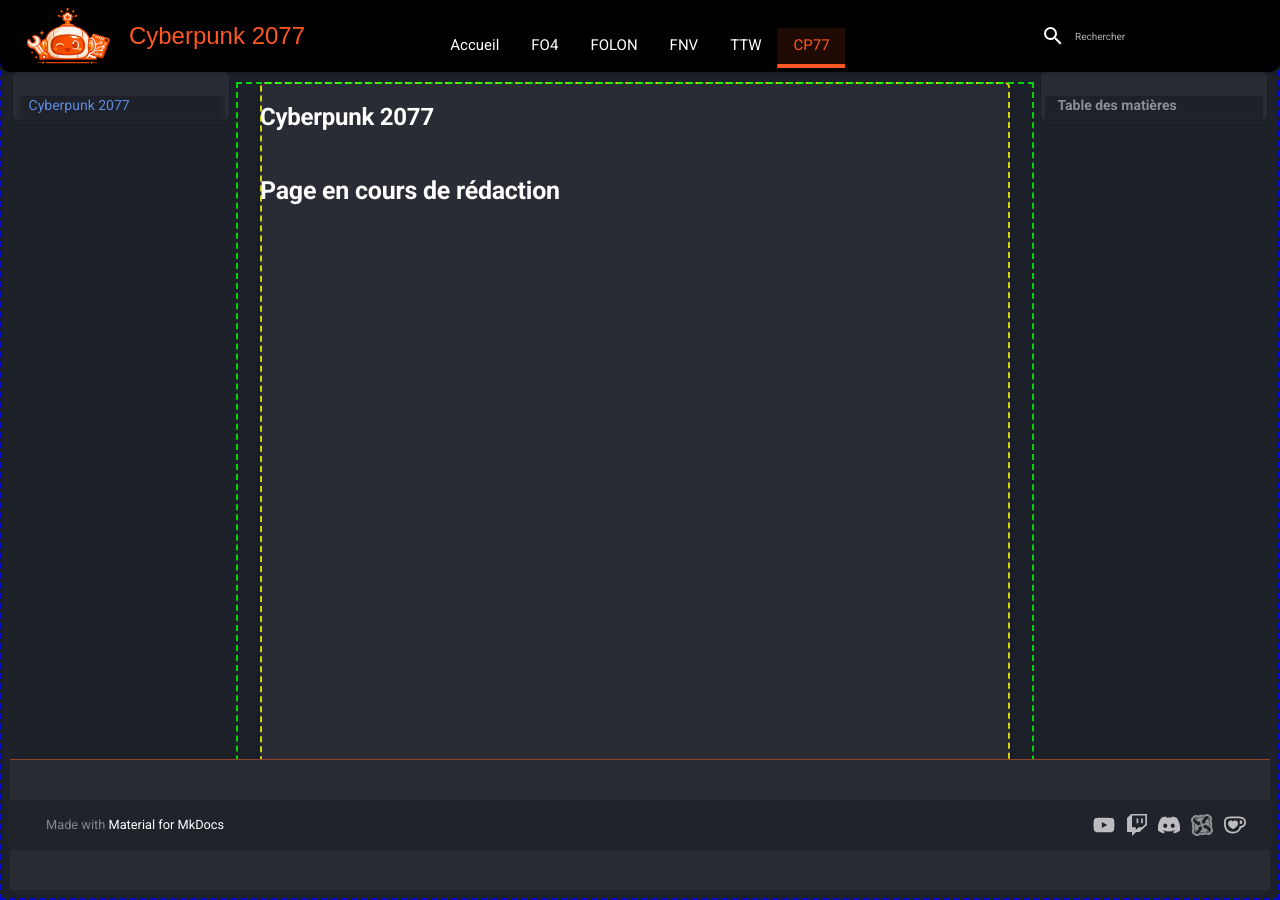
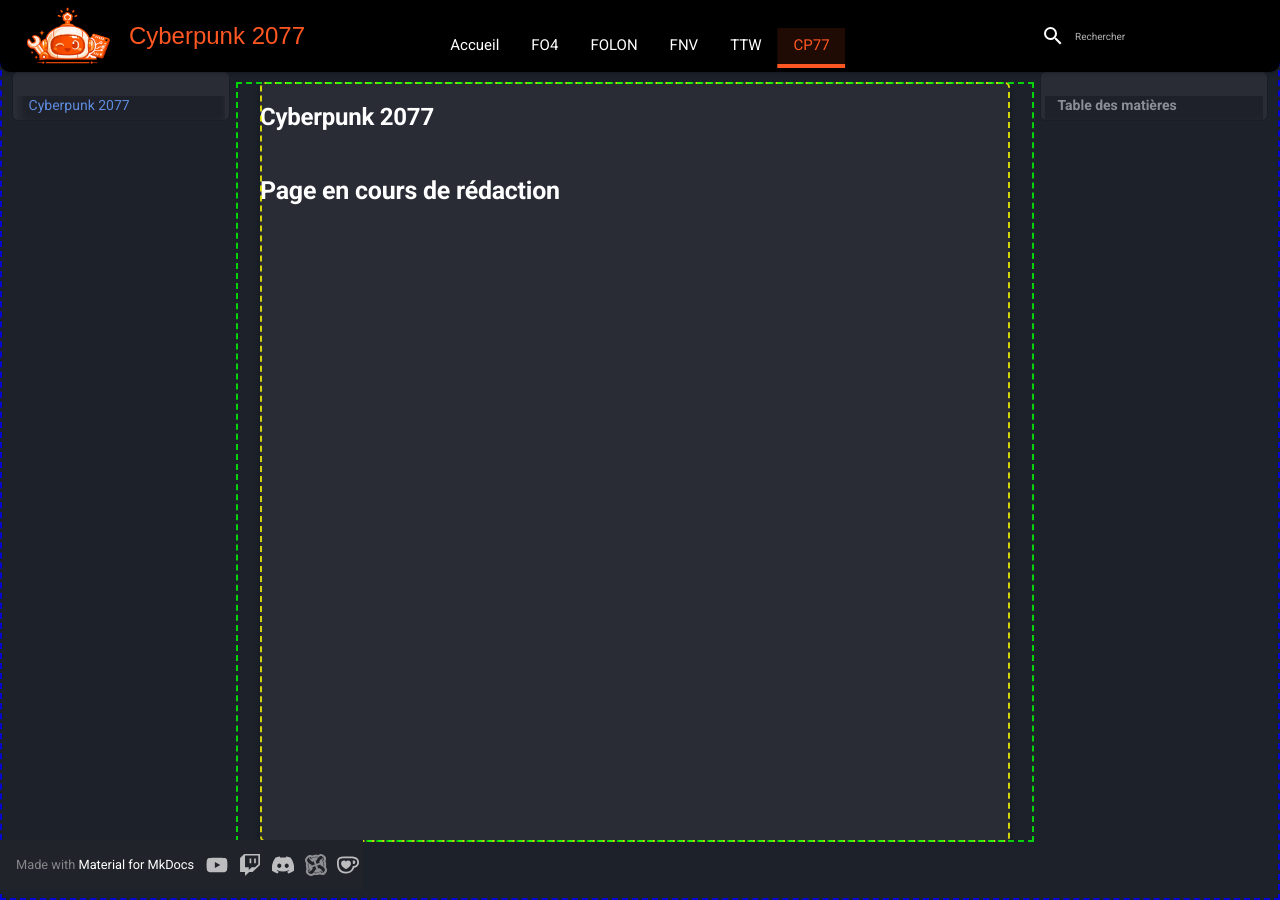
Before and after one commit to Lilevitchi/lilevitchi.github.io, an MkDocs documentation site: the page built from docs/cyberpunk/index.md, in a window 1280 px wide and 900 px high, scrolled down 30 px. Built offline with MkDocs 1.6.1 and Material for MkDocs 9.7.7, drawn with Linux system fonts in a browser that asks for light colours.

Commit message:
Update extra.css

```diff
--- a/docs/stylesheets/extra.css
+++ b/docs/stylesheets/extra.css
@@ -791,18 +791,10 @@
 [data-md-color-scheme] .md-footer {
     position: fixed;
     bottom: 10px;
-    left: 50%;
-    transform: translateX(-50%);
-    width: calc(100% - 20px);
-    max-width: 100%;
     z-index: 50;
 
     background-color: var(--bg-header) !important;
     color: var(--white);
-    border-top: 1px solid var(--accent-border);
-
-    padding-top: 2rem;
-    padding-bottom: 2rem;
 }
 
 /* Modifier la taille de la police dans le footer */
```
